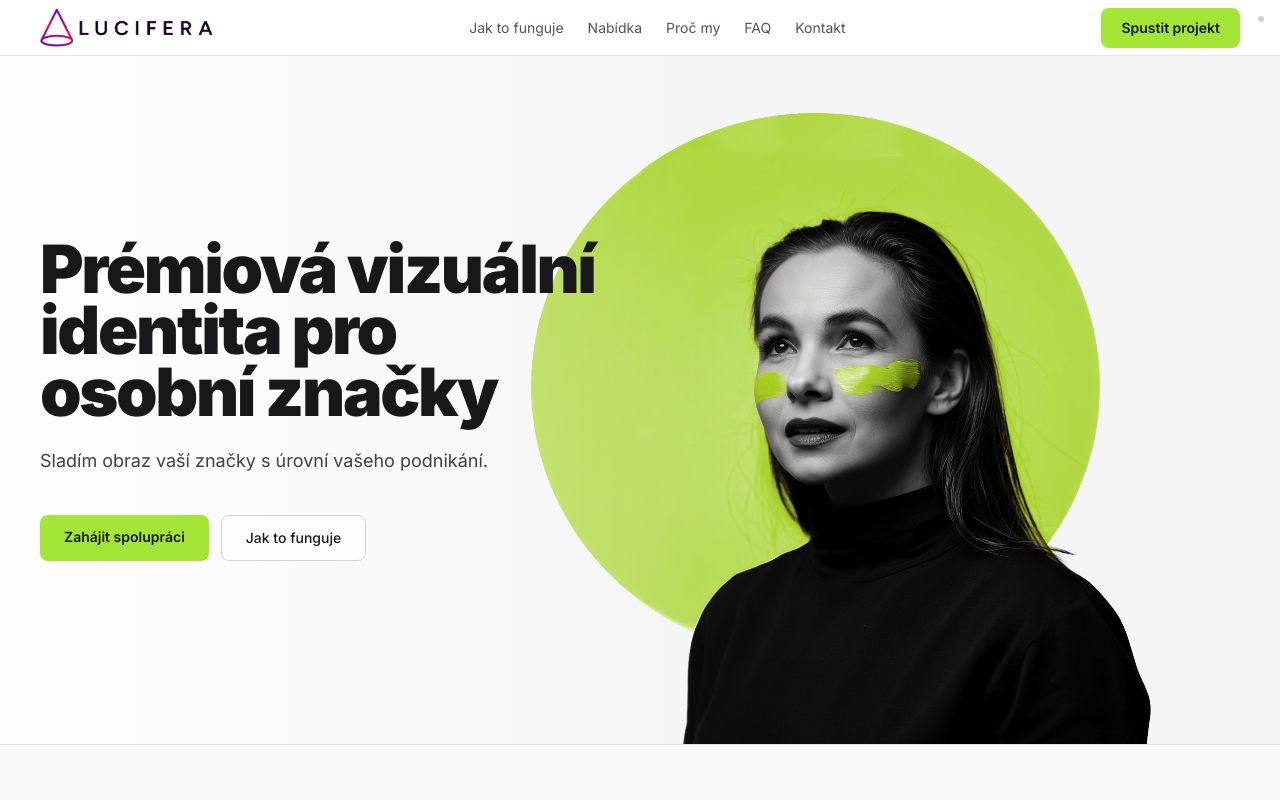
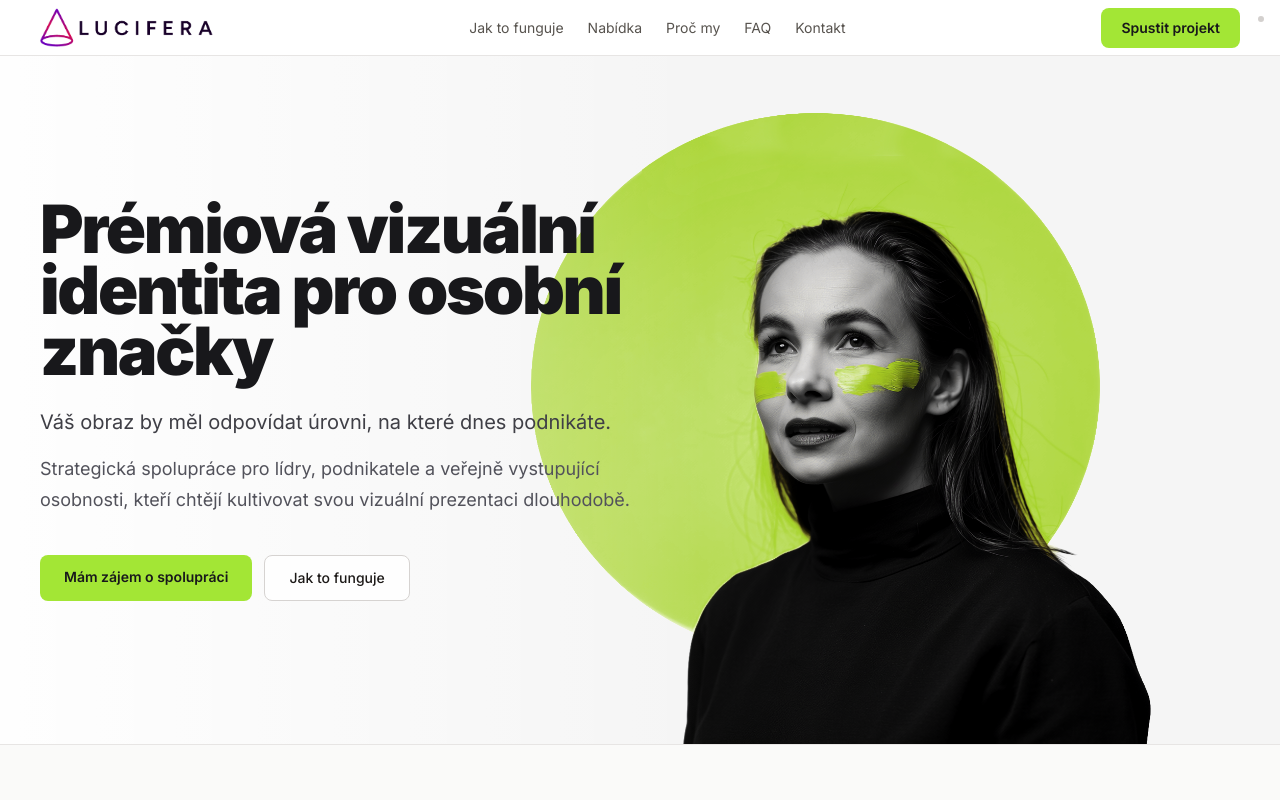
Before and after one commit to katarinabrics-eng/ai-content-studio, a Next.js app in the folder apps/content-studio/: page / in a window 1280 px wide. Shown: the top 800 px of the page. Built offline with nearby package versions, Linux system fonts and the light colour scheme.

Commit message:
refactor: update HomePage text and call-to-action for improved clarity and user engagement

```diff
--- a/apps/content-studio/src/app/page.tsx
+++ b/apps/content-studio/src/app/page.tsx
@@ -23,16 +23,20 @@ export default function HomePage() {
           }}
         />
         <div className="relative mx-auto flex min-h-[86vh] max-w-[1360px] flex-col justify-center px-6 py-16 xl:px-10">
-          <div className="max-w-[560px]">
+          <div className="max-w-[600px]">
             <h1 className="font-sans font-black text-[clamp(2rem,5.2vw,4.5rem)] leading-[0.92] tracking-[-0.035em] text-zinc-900">
               Prémiová vizuální identita pro osobní značky
             </h1>
-            <p className="mt-6 max-w-md text-lg text-zinc-700" style={{ lineHeight: "1.75rem" }}>
-              Sladím obraz vaší značky s úrovní vašeho podnikání.
+            <p className="mt-6 text-xl text-zinc-700" style={{ lineHeight: "1.6" }}>
+              Váš obraz by měl odpovídat úrovni, na které dnes podnikáte.
+            </p>
+            <p className="mt-4 text-lg text-zinc-600" style={{ lineHeight: "1.7" }}>
+              Strategická spolupráce pro lídry, podnikatele a veřejně vystupující osobnosti,
+              kteří chtějí kultivovat svou vizuální prezentaci dlouhodobě.
             </p>
             <div className="mt-10 flex flex-wrap gap-3">
               <a href="/start?plan=test-week" className="rounded-lg bg-[#A3E635] px-6 py-3 text-sm font-semibold text-zinc-900 hover:bg-[#A3E635]/90">
-                Zahájit spolupráci
+                Mám zájem o spolupráci
               </a>
               <a
                 href="#jak-to-funguje"
```
